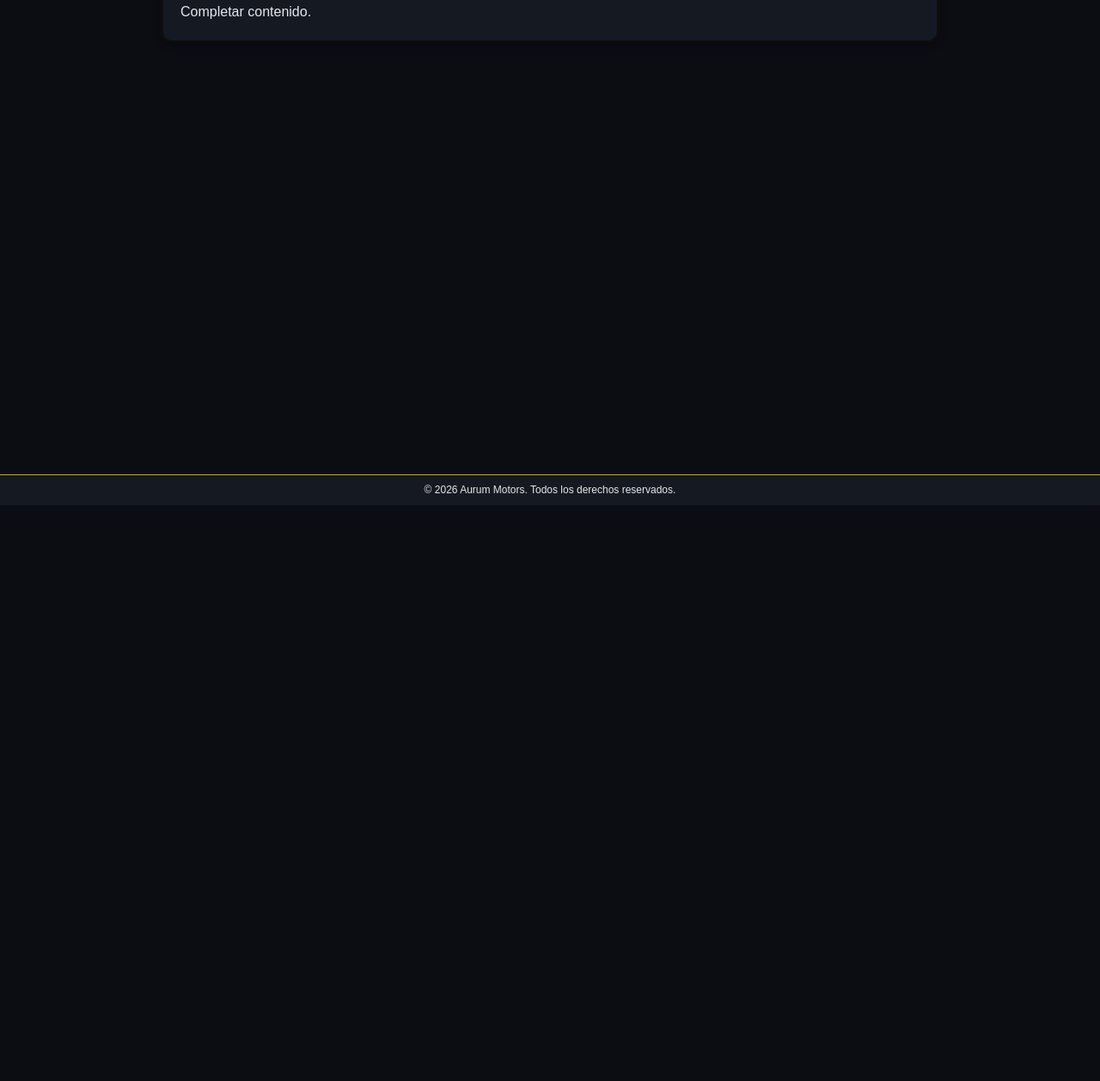
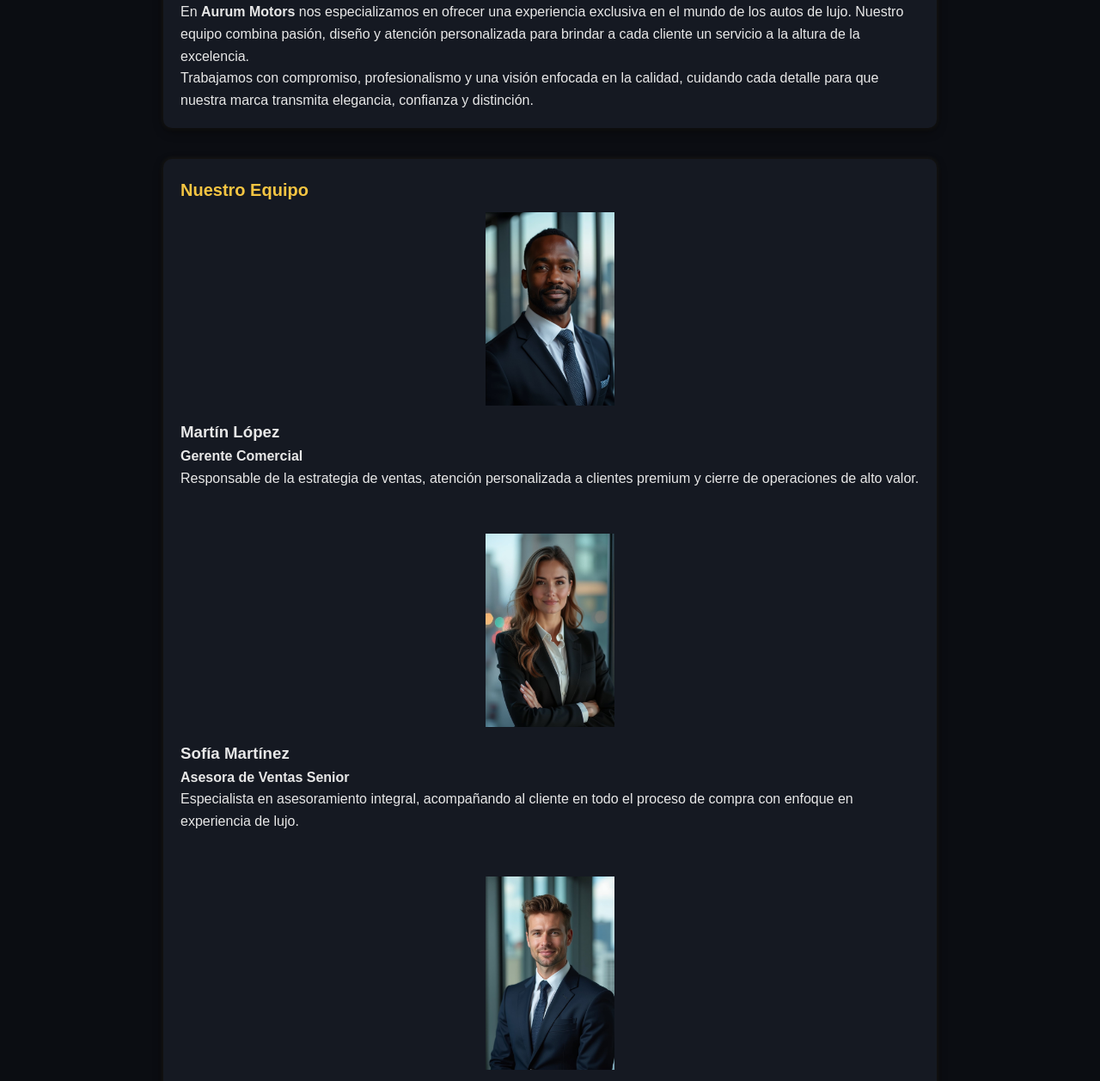
Before and after one commit to Santttaloisio/TP1-PROGRAMACION, a plain HTML site: page pages/equipo.html in a window 1280 px wide. Shown: the part 212-1470 px from the top of the page at 86% size. Before the commit the page ends 800 px from the top, so only its background shows below. Drawn offline with Linux system fonts and the light colour scheme.

Commit message:
Se agrego la pagina equipo y sobre nosotros

```diff
--- a/pages/equipo.html
+++ b/pages/equipo.html
@@ -29,10 +29,54 @@
     </header>
     <main class="container">
         <section class="seccion-contenido">
-        <h1>Equipo</h1>
-        <p>Completar contenido.</p>
+          <h1>Equipo / Sobre Nosotros</h1>
+          <p>
+            En <strong>Aurum Motors</strong> nos especializamos en ofrecer una experiencia
+            exclusiva en el mundo de los autos de lujo. Nuestro equipo combina pasión,
+            diseño y atención personalizada para brindar a cada cliente un servicio a la
+            altura de la excelencia.
+          </p>
+          <p>
+            Trabajamos con compromiso, profesionalismo y una visión enfocada en la
+            calidad, cuidando cada detalle para que nuestra marca transmita elegancia,
+            confianza y distinción.
+          </p>
         </section>
-    </main>
+
+        <section class="seccion-contenido">
+          <h2>Nuestro Equipo</h2>
+
+          <div class="equipo-grid">
+            <div class="miembro-card">
+                <img src="../assets/favicon/modelo1.jpg"width="150" style="display:block; margin: 0 auto 16px;">              <h3>Martín López</h3>
+              <h4>Gerente Comercial</h4>
+              <p>
+                Responsable de la estrategia de ventas, atención personalizada a clientes premium y cierre de operaciones de alto valor.
+              </p>
+            </div>
+            <br>
+            <br>
+
+            <div class="miembro-card">
+                <img src="../assets/favicon/modelo2.jpg"width="150" style="display:block; margin: 0 auto 16px;">              <h3>Sofía Martínez</h3>
+              <h4>Asesora de Ventas Senior</h4>
+              <p>
+                Especialista en asesoramiento integral, acompañando al cliente en todo el proceso de compra con enfoque en experiencia de lujo.
+              </p>
+            </div>
+            <br>
+            <br>
+
+            <div class="miembro-card">
+                <img src="../assets/favicon/modelo3.jpg"width="150" style="display:block; margin: 0 auto 16px;">              <h3>Federico Gómez</h3>
+              <h4>Especialista Técnico Automotriz</h4>
+              <p>
+                Encargado de la revisión técnica, control de calidad y asesoramiento postventa para garantizar excelencia en cada vehículo.
+              </p>
+            </div>
+          </div>
+        </section>
+      </main>
     <footer>
         <p>© 2026 Aurum Motors. Todos los derechos reservados.</p>
     </footer>
```
Also changed, not shown: assets/favicon/modelo1.jpg (added), assets/favicon/modelo2.jpg (added), assets/favicon/modelo3.jpg (added), 2 other files.
